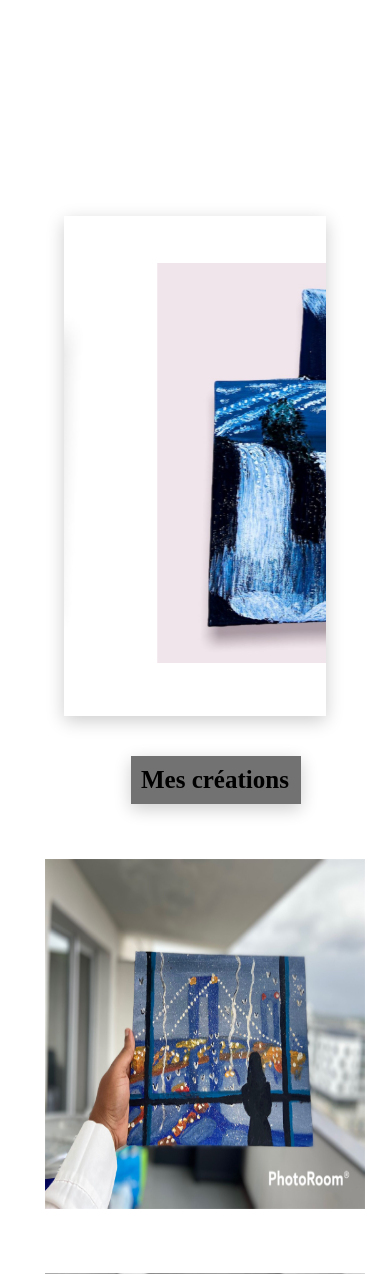
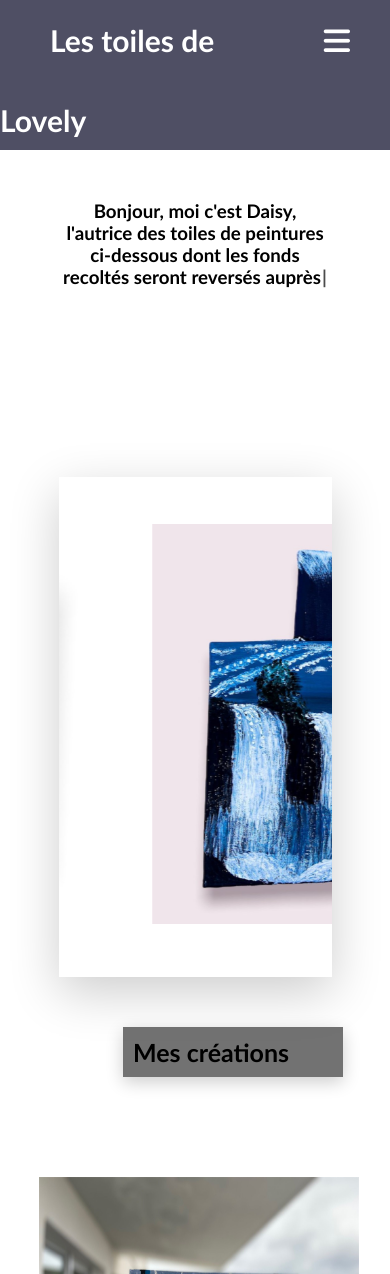
Before and after one commit to Phyl78/galleriedetoiles, a PHP site: page /galerie.html in a window 390 px wide; the page is wider, and only the part inside the window is pictured. Shown: the top 1274 px of that part. Run offline with PHP 8.4, Linux system fonts and the light colour scheme; some libraries are stand-ins or nearby versions.

Commit message:
Améliorations du design UI

```diff
--- a/galerie.css
+++ b/galerie.css
@@ -1,9 +1,219 @@
+*{
+    padding: 0;
+    margin: 0;
+    /* text-decoration: none;
+    list-style: none;
+    box-sizing: border-box; */
+}
+
+body{
+    font-family: 'Gill Sans', 'Gill Sans MT', Calibri, 'Trebuchet MS', sans-serif;
+    margin: auto;
+
+}
+
+h3{
+    width: 70%;
+    margin: -30px auto;
+}
+
+nav{
+    background: rgb(79, 79, 100);
+    height: 150px;
+    width: 100%;
+}
+
+label.image {
+    color: white;
+    font-size: 35px;
+    line-height: 80px;
+    padding: 0 50px;
+    font-weight: bold;
+
+}
+
+nav ul {
+    float: right;
+    margin-right: 20px;
+}
+
+nav ul li {
+    display: inline-block;
+    line-height: 60px;
+    margin: 0 5px ;
+    /* padding: 0px 1px 2px 1px; */
+
+}
+
+nav ul li a {
+    color: white;
+    font-size: 13px;
+    text-transform: uppercase;
+    text-decoration: none;
+
+
+}
+
+.fond{
+    background: transparent;
+    transition: all 0.2s ease-in-out;
+    height: 50px;
+    padding: 0px 5px 5px 5px;
+    border-radius: 30px;
+
+}
+
+.fond:hover{
+    background: #470202;
+
+}
+
+.checkbtn{
+    font-size: 30px;
+    color: white;
+    float: right;
+    line-height: 80px;
+    margin-right: 40px;
+    cursor: pointer;
+    display: none;
+}
+
+#check{
+    display: none;
+}
+
+.afro{
+    height: 388px;
+
+}
+
+@media (max-width:952px) {
+
+    label.image{
+        font-size: 30px;
+        /* padding-left: 0px; */
+    }
+
+    nav ul li a {
+        font-size: 13px;
+    }
+}
+
+
+
+@media (max-width:858px){
+    .checkbtn{
+        display: block;
+    }
+    ul{
+        position: absolute;
+        width: 100%;
+        height: 70vh;
+        background: #2c3e50;
+        top: 80px;
+        left: -100%;
+        text-align: center;
+        transition: .5s;
+
+    }
+
+    nav ul li {
+        display: block;
+        margin: 0px 0 ;
+        line-height: 30px ;
+    }
+
+    .cont {
+        display: flex;
+        flex-direction: column;
+        flex-wrap: wrap;
+
+    }
+
+    .afro{
+        width: 276px;
+        margin-bottom:50px ;
+    }
+
+    .im9{
+        visibility: hidden;
+    }
+
+    h4{
+        text-align: center;
+        width: 200px;
+        margin-top: 10px;
+        margin-bottom: 20px;
+        margin-left: 360px;
+
+    }
+
+    .cm{
+        margin-right: 340px;
+    }
+
+    .mefor{
+
+        width: 50%;
+        height: 300px;
+    }
+
+    nav ul li a{
+            /* font-size: 15px; */
+            line-height: 60px;
+
+    }
+
+    a:hover, a.active{
+        background: none;
+        color: #0082e6;
+
+    }
+
+    #check:checked ~ ul{
+        left: 0;
+    }
+
+
+    .slider{
+        /* margin-top: 500px; */
+        position: relative;
+
+    }
+
+    input{
+        margin-right:30px ;
+
+    }
+
+    textarea {
+        margin:auto;
+    }
+
+    .border7{
+        margin-bottom: 20px;
+        /* position: relative; */
+
+    }
+
+
+
+}
+
+/* section{
+    background: url(bg1.jpg) no-repeat;
+    background-size: cover;
+    height: calc(100vh - 80px);
+} */
+
+
 .barre{
     background-color: rgb(79, 79, 100);
     display: flex;
     flex-direction: row;
     /* justify-content: space-between; */
     height: 150px;
+    position: relative;
 }
 
 .cat{
@@ -11,7 +221,7 @@
     margin-top: 10px;
     padding: 10px;
     background-color: white;
-    margin-left: 200px;
+    margin-left: 130px;
     height: 20px;
     border-radius: 30px;
     margin-top: 25px;
@@ -62,12 +272,15 @@
 }
 
 .slider{
-    box-shadow: 0 5px 17px rgba(0,0,0,0.2);
+    box-shadow: 0 15px 47px rgba(0,0,0,0.2);
     /* border: 2px solid blue; */
     height: 500px;
     width: 70%;
-    margin: 40px auto;
+    margin-top: 200px;
+    margin-left: auto;
+    margin-right: auto;
     overflow: hidden;
+
 }
 
 .slides{
@@ -117,7 +330,7 @@
     flex-wrap: wrap;
     width: 80%;
     /* border: 2px solid teal; */
-    margin: 25px auto;
+    margin: 70px auto 0;
     justify-content: space-between;
 }
 
@@ -144,11 +357,12 @@
 
 .crea{
     margin-left: 123px;
+    margin-top: 50px;
     font-weight: bold;
     font-size: 25px;
     padding: 10px;
     background-color: rgb(114, 114, 114);
-    width: 150px;
+    width: 200px;
     /* border-radius: 30px; */
     box-shadow: 0 5px 17px rgba(0,0,0,0.2);
 }
@@ -205,13 +419,13 @@
 
 .contact{
 
-    display: flex;
-    flex-direction: column;
+    /* display: flex; */
+    /* flex-direction: column; */
     margin: 30px auto;
     width: 70%;
     background-color: rgba(141, 138, 138, 0.788);
     background-repeat: no-repeat;
-    height: 200px;
+    height: 300px;
     /* background-position: fixed; */
 }
 
@@ -235,6 +449,7 @@
 
 .border8{
     margin-top: 20px;
+    margin-bottom: -50px;
 }
 
 .border7
@@ -270,19 +485,24 @@
 @media screen and (max-width:945px){
 
 
-    #icon-menu{
+    /* #icon-menu{
         visibility: visible;
-        color: white;
+        color: blue;
         margin-left: 90vw;
         width: 4vw;
-        min-width: 5vw ;
+        min-width: 5vw;
+        margin-bottom: 30px;
+        position: absolute;
 
-    }
+    } */
 
-    .barre{
+    /* .barre{
 
             visibility: hidden;
-            color: yellow;
+            position: absolute;
+            display: flex;
+            flex-direction: column;
+    } */
 
-    }
+
 }
--- a/galerie.html
+++ b/galerie.html
@@ -6,6 +6,7 @@
     <meta name="viewport" content="width=device-width, initial-scale=1.0">
     <title>Document</title>
     <link rel="stylesheet" href="galerie.css">
+    <script src="https://unpkg.com/typewriter-effect@latest/dist/core.js"></script>
 
     <link rel="stylesheet" href="https://pro.fontawesome.com/releases/v5.10.0/css/all.css" integrity="sha384-AYmEC3Yw5cVb3ZcuHtOA93w35dYTsvhLPVnYs9eStHfGJvOvKxVfELGroGkvsg+p" crossorigin="anonymous"/>
     <link rel="stylesheet" href="https://pro.fontawesome.com/releases/v5.10.0/css/duotone.css" integrity="sha384-R3QzTxyukP03CMqKFe0ssp5wUvBPEyy9ZspCB+Y01fEjhMwcXixTyeot+S40+AjZ" crossorigin="anonymous"/>
@@ -13,22 +14,35 @@
 </head>
 <body>
 
-    <nav class="barre">
 
-        <div class="logo"><img src="tofs/8.jpeg" class="signe" alt=""></div>
-        <div class="cat">Catégorie</div>
-        <div class="ar">Mes tableaux</div>
-        <div class="moi">A propos de moi</div>
-        <div class="nouv">Nouveautés</div>
-        <div class="rech">Recherche</div>
+    <nav>
+
+        <input type="checkbox" id="check">
+
+        <label for="check" class="checkbtn">
+            <i class="fas fa-bars"></i>
+        </label>
+
+        <label class="image">Les toiles de Lovely</label>
+        <ul>
+            <li class="fond"><a class="active" href="#">Catégorie</a></li>
+            <li class="fond"><a href="#">Mes tableaux</a></li>
+            <li class="fond"><a href="#">A propos de moi</a></li>
+            <li class="fond"><a href="#">Nouveautés</a></li>
+            <li class="fond"><a href="#">Recherche</a></li>
+        </ul>
 
     </nav>
+
+
+    <h3 style="text-align: center; margin-top: 50px;"></h3>
+
 
     <a id="icon-menu" href="#"><i class="fas fa-bars"></i></a>
 
     <a href="#" class="RetourEnHaut">
 
-        <i class="fas fa-angle-up"></i>
+
 
     </a>
 
@@ -64,22 +78,22 @@
         <div class="bissoni"><p> Bonjour, </br></br>
             je suis Daisy Samba peintre de talent je vous expose aujourd'
             mes différentes créations ... </p></div>
-        <div class="droit"><img src="tofs/21.jpeg" alt=""></div>
+        <div class="droit"><img src="tofs/21.jpeg" class="afro" alt=""></div>
     </div>
 
 <div class="contact">
 
-    <div class=""><h2>Contactez-moi</h2> </div>
+
 
     <div class="mefor">
 
+        <div class="cm"><h4>Contactez-moi</h4> </div>
 
         <input type="text" placeholder="Votre titre">
         <input type="text" placeholder="Entrez votre nom">
         <input type="text" placeholder="Entrez votre Prénom">
         <input type="text" placeholder="L'objet de votre message">
-        <textarea name="message" class="border8" cols="25" rows="5" placeholder="Ecrivez votre message"></textarea> </br>
-    </br>
+        <textarea name="message" class="border8" cols="25" rows="5" placeholder="Ecrivez votre message"></textarea>
         <input type="submit" value="Envoyer" class="border7"/>
 
 
--- a/galerie.js
+++ b/galerie.js
@@ -9,3 +9,28 @@
 
     }
 })
+
+
+
+const txtAnim=document.querySelector('h3');
+
+ new Typewriter( txtAnim, {
+    //  loop:true,
+     deleteSpeed: 20
+ })
+
+.changeDelay(20)
+.typeString('Bonjour, moi c\'est Daisy')
+.pauseFor(300)
+.typeString('<strong>, l\'autrice des toiles de peintures ci-dessous dont les fonds recoltés seront reversés auprès')
+.pauseFor(4000)
+.typeString('<span style="color:maroon"> : Des associations carritatives </span>')
+.pauseFor(1000)
+.deleteChars(32)
+.typeString('pour venir en aide aux enfants démunis <span style="color:blue"> au Congo </span> ')
+.pauseFor(1000)
+.typeString(',')
+.pauseFor(800)
+.typeString( " Je vous remercie d\'avance pour votre participation !" )
+
+.start()
```
